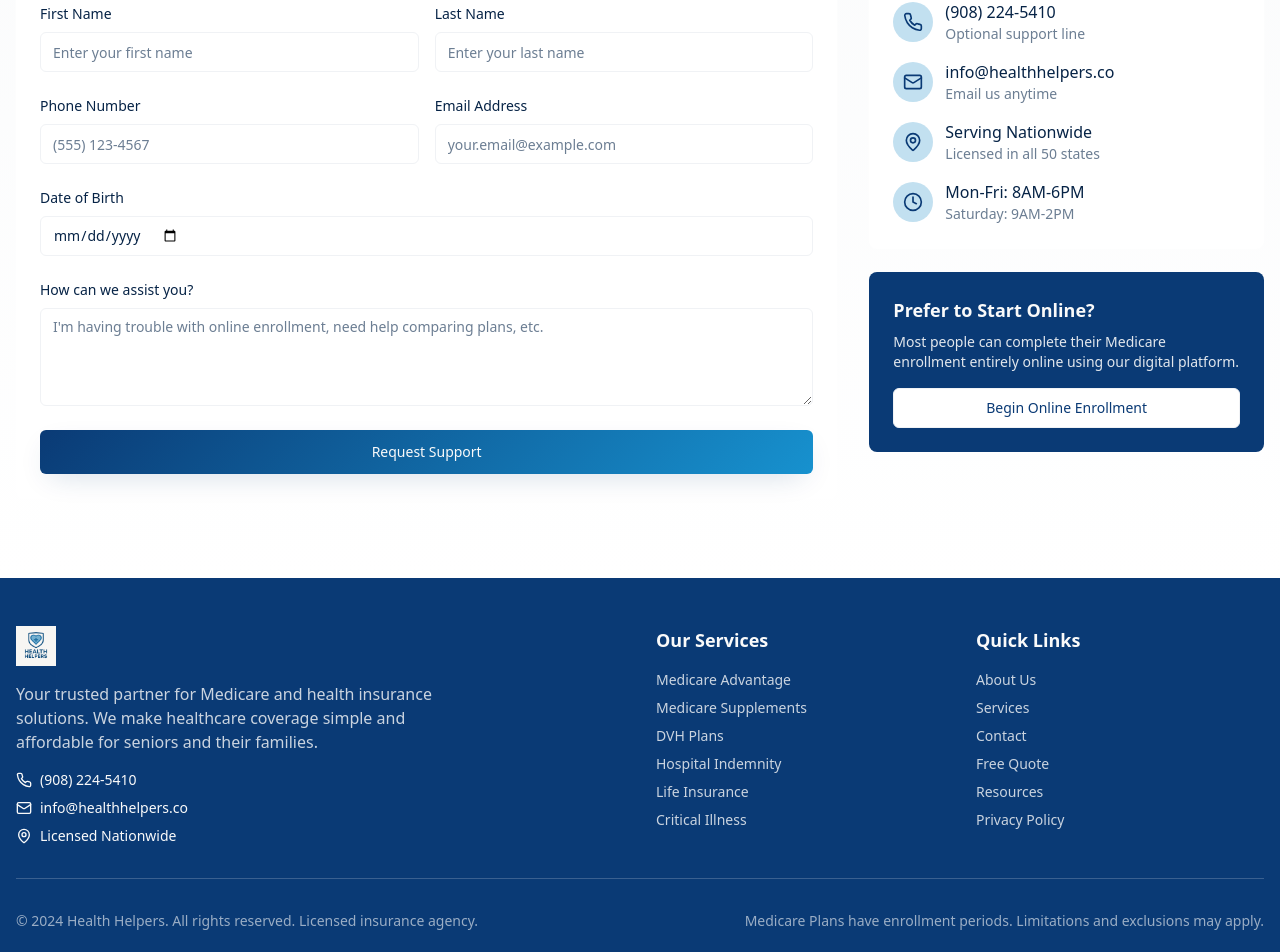
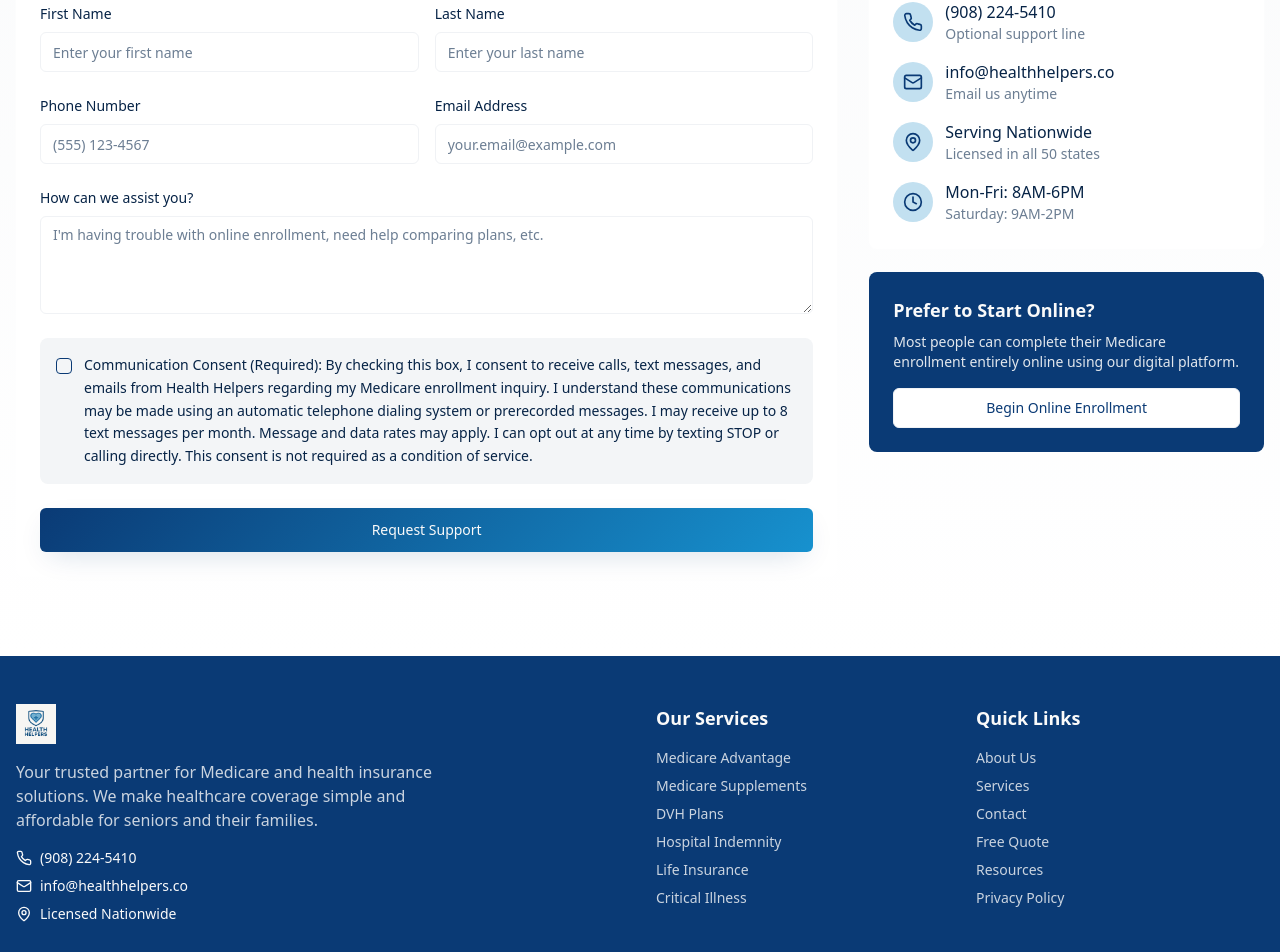
Before and after one commit to tylercalvert13/trinity-suppappt, a React (Vite) app: page / in a window 1280 px wide. Shown: the part 2925-3877 px from the top of the page. Built offline with nearby package versions, Linux system fonts and the light colour scheme.

Commit message:
Remove DOB field and add TCPA checkbox
Removed the date of birth field from the form.
Added a TCPA compliant checkbox above the form button.

```diff
--- a/src/components/Contact.tsx
+++ b/src/components/Contact.tsx
@@ -2,6 +2,7 @@ import { Card, CardContent, CardHeader, CardTitle } from "@/components/ui/card";
 import { Button } from "@/components/ui/button";
 import { Input } from "@/components/ui/input";
 import { Textarea } from "@/components/ui/textarea";
+import { Checkbox } from "@/components/ui/checkbox";
 import { Phone, Mail, MapPin, Clock } from "lucide-react";
 
 const Contact = () => {
@@ -47,16 +48,21 @@ const Contact = () => {
                   </div>
                 </div>
                 <div>
-                  <label className="text-sm font-medium text-foreground mb-2 block">Date of Birth</label>
-                  <Input placeholder="MM/DD/YYYY" type="date" />
-                </div>
-                <div>
                   <label className="text-sm font-medium text-foreground mb-2 block">How can we assist you?</label>
                   <Textarea
                     placeholder="I'm having trouble with online enrollment, need help comparing plans, etc."
                     rows={4}
                   />
                 </div>
+
+                {/* TCPA Consent Checkbox */}
+                <div className="flex items-start space-x-3 p-4 bg-muted rounded-lg">
+                  <Checkbox id="tcpa-consent" className="mt-1" />
+                  <label htmlFor="tcpa-consent" className="text-sm text-foreground leading-relaxed cursor-pointer">
+                    <span className="font-medium">Communication Consent (Required):</span> By checking this box, I consent to receive calls, text messages, and emails from Health Helpers regarding my Medicare enrollment inquiry. I understand these communications may be made using an automatic telephone dialing system or prerecorded messages. I may receive up to 8 text messages per month. Message and data rates may apply. I can opt out at any time by texting STOP or calling directly. This consent is not required as a condition of service.
+                  </label>
+                </div>
+
                 <Button variant="hero" size="lg" className="w-full">
                   Request Support
                 </Button>
```
